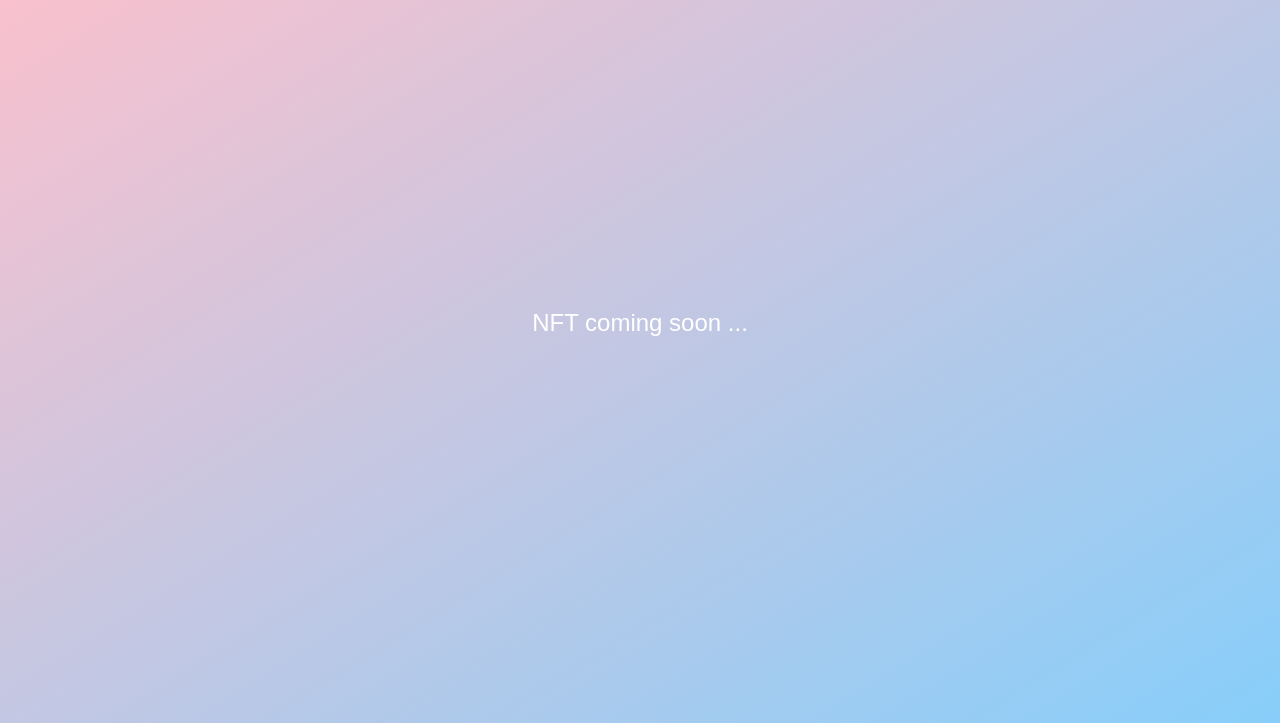
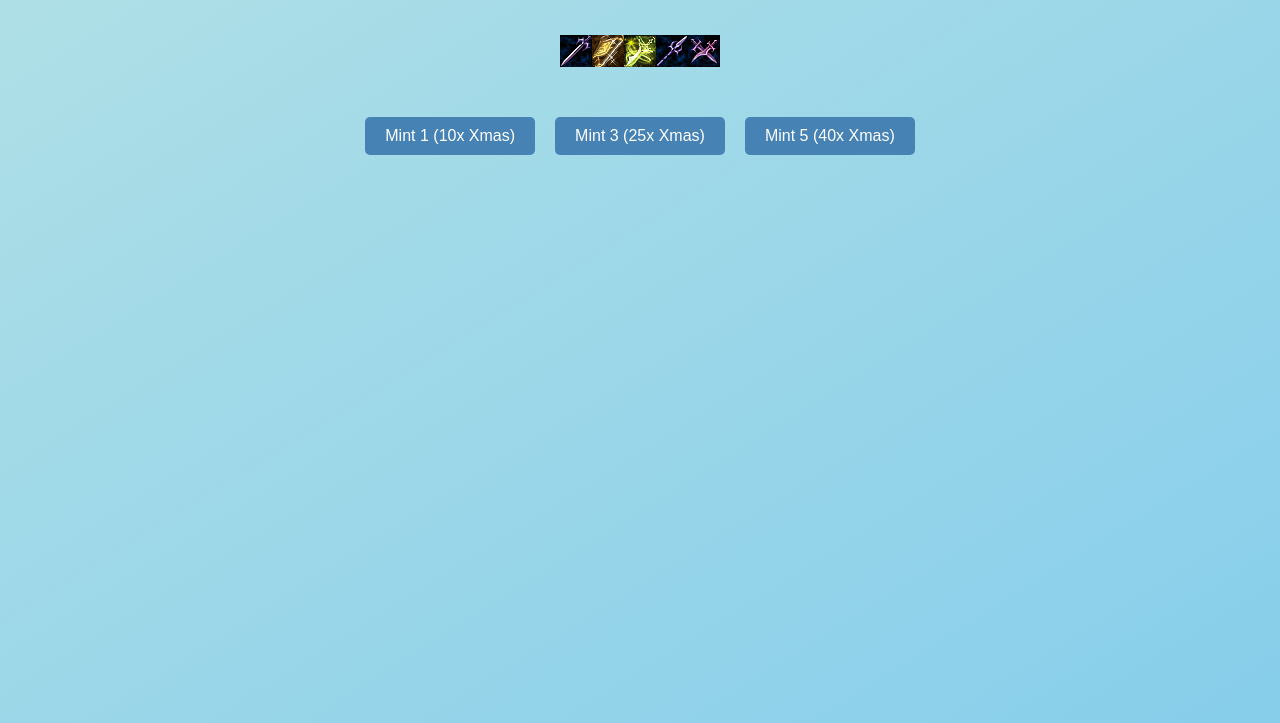
Before and after one commit to raybinking/html, a plain HTML site: page NFT.html in a window 1280 px wide. Shown: the part 77-800 px from the top of the page. Drawn offline with Linux system fonts and the light colour scheme.

Commit message:
update NFT

```diff
--- a/NFT.html
+++ b/NFT.html
@@ -3,23 +3,76 @@
 <head>
     <meta charset="UTF-8">
     <meta name="viewport" content="width=device-width, initial-scale=1.0">
-    <title>Welcome Page</title>
+    <title>NFT Mint</title>
     <style>
         body {
             margin: 0;
             padding: 0;
             height: 100vh;
             display: flex;
+            flex-direction: column;
             align-items: center;
+            background: linear-gradient(to bottom right, #B0E0E6, #87CEEB);
+            color: #fff;
+            font-family: 'Arial', sans-serif;
+        }
+
+        #welcome {
+            margin-top: 20px;
+            font-size: 36px;
+        }
+
+        #icons {
+            margin-top: 50px;
+            display: flex;
             justify-content: center;
-            background: linear-gradient(to bottom right, #FFC0CB, #87CEFA);
+        }
+
+        .icon {
+            width: 50px;
+            height: 50px;
+            background: #4682B4;
+            margin: 0 3px;
+            border-radius: 50%;
+        }
+
+        #buttons {
+            margin-top: 50px;
+            display: flex;
+            gap: 20px;
+        }
+
+        .button {
+            padding: 10px 20px;
+            background: #4682B4;
             color: #fff;
-            font-size: 24px;
-            font-family: 'Arial', sans-serif;
+            border: none;
+            border-radius: 5px;
+            cursor: pointer;
+            font-size: 16px;
         }
     </style>
 </head>
 <body>
-    <div>NFT  coming soon ...</div>
+    <div id="welcome">NFT Mint</div>
+
+    <div id="icons">
+        <!-- Icon 1 -->
+        <img src="icon1.gif">
+        <!-- Icon 2 -->
+        <img src="icon2.gif">
+        <!-- Icon 3 -->
+        <img src="icon3.gif">
+        <!-- Icon 4 -->
+        <img src="icon4.gif">
+        <!-- Icon 5 -->
+        <img src="icon5.gif">
+    </div>
+
+    <div id="buttons">
+        <button class="button">Mint 1 (10x Xmas)</button>
+        <button class="button">Mint 3 (25x Xmas)</button>
+        <button class="button">Mint 5 (40x Xmas)</button>
+    </div>
 </body>
 </html>
```
Also changed, not shown: icon1.gif (added), icon2.gif (added), icon3.gif (added), icon4.gif (added), icon5.gif (added).
